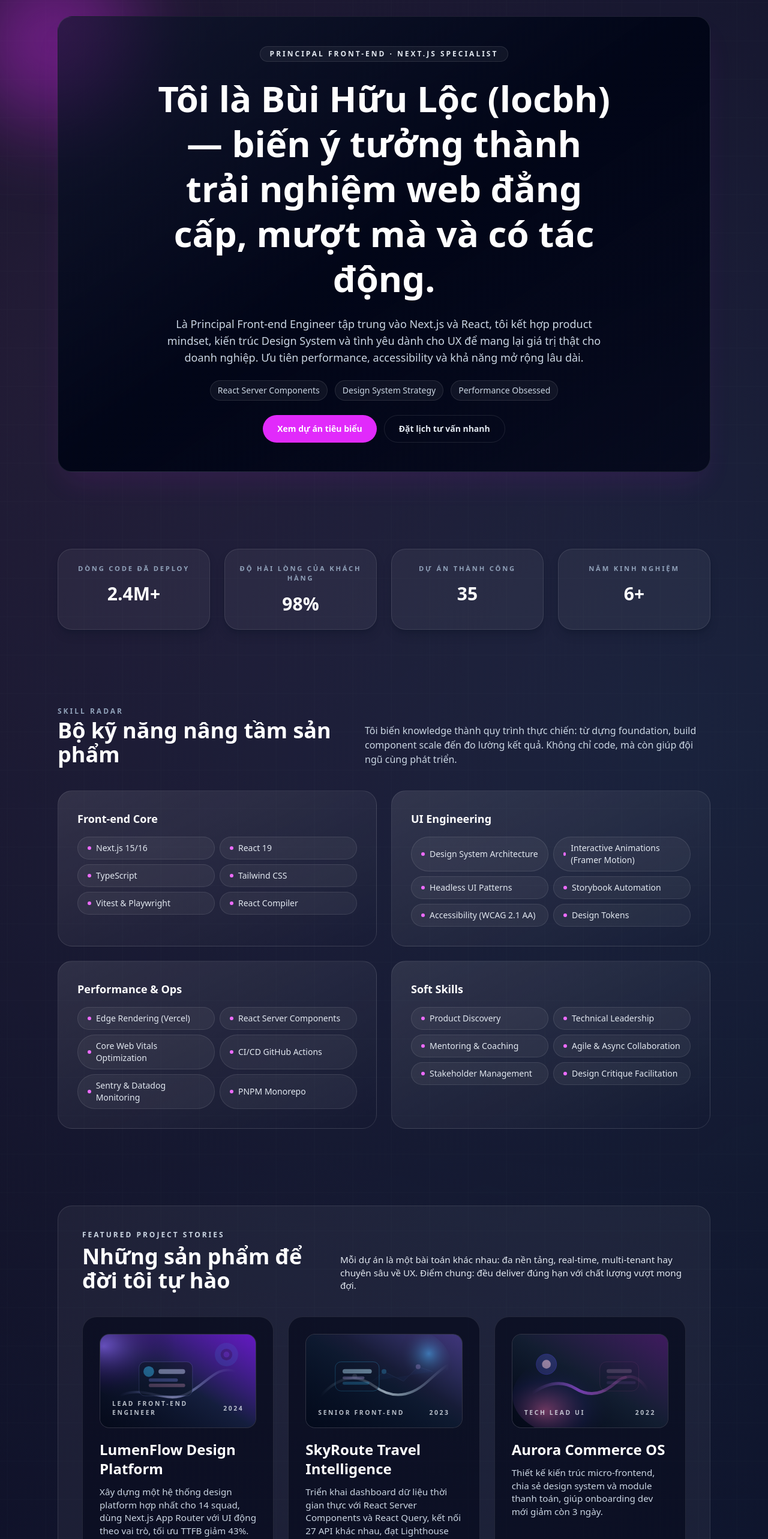
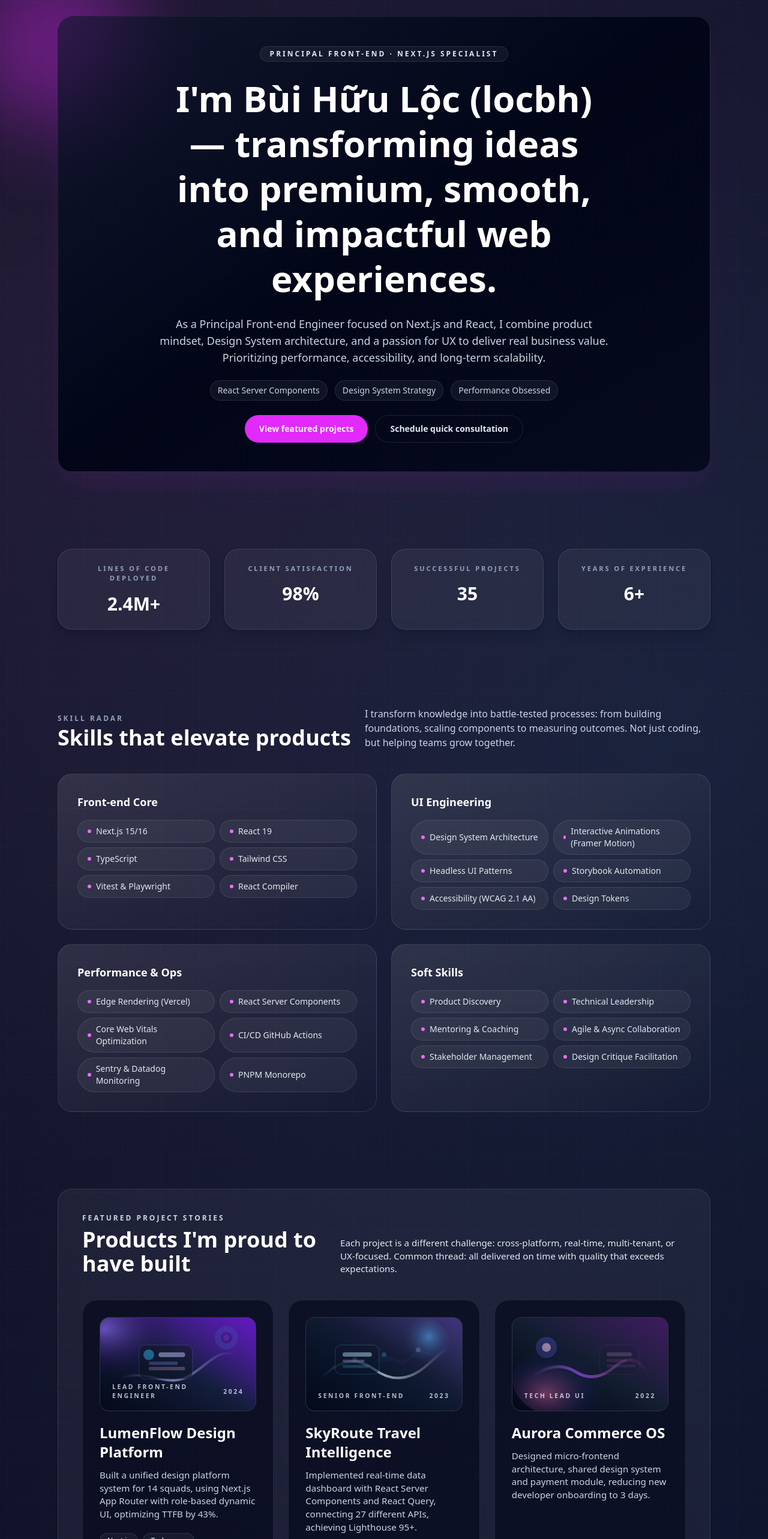
Before and after one commit to locbh3010/portfolio, a Next.js app: page / in a window 1280 px wide. Shown: the part 200-2766 px from the top of the page at 60% size. Built offline with nearby package versions, Linux system fonts and the light colour scheme.

Commit message:
Update layout and page content to improve English localization, enhancing descriptions, keywords, and project details for better clarity and professionalism.

```diff
--- a/src/app/page.tsx
+++ b/src/app/page.tsx
@@ -9,19 +9,19 @@ import Link from "next/link";
 
 const highlights = [
 	{
-		label: "Dòng code đã deploy",
+		label: "Lines of code deployed",
 		value: "2.4M+",
 	},
 	{
-		label: "Độ hài lòng của khách hàng",
+		label: "Client satisfaction",
 		value: "98%",
 	},
 	{
-		label: "Dự án thành công",
+		label: "Successful projects",
 		value: "35",
 	},
 	{
-		label: "Năm kinh nghiệm",
+		label: "Years of experience",
 		value: "6+",
 	},
 ];
@@ -77,33 +77,32 @@ const projects = [
 	{
 		name: "LumenFlow Design Platform",
 		description:
-			"Xây dựng một hệ thống design platform hợp nhất cho 14 squad, dùng Next.js App Router với UI động theo vai trò, tối ưu TTFB giảm 43%.",
+			"Built a unified design platform system for 14 squads, using Next.js App Router with role-based dynamic UI, optimizing TTFB by 43%.",
 		role: "Lead Front-end Engineer",
 		year: "2024",
 		image: "/projects/lumenflow.svg",
 		imageAlt:
-			"Giao diện dashboard design system với biểu đồ và component preview",
+			"Design system dashboard interface with charts and component preview",
 		stack: ["Next.js", "Turborepo", "Tailwind CSS", "Storybook", "GraphQL"],
 	},
 	{
 		name: "SkyRoute Travel Intelligence",
 		description:
-			"Triển khai dashboard dữ liệu thời gian thực với React Server Components và React Query, kết nối 27 API khác nhau, đạt Lighthouse 95+.",
+			"Implemented real-time data dashboard with React Server Components and React Query, connecting 27 different APIs, achieving Lighthouse 95+.",
 		role: "Senior Front-end",
 		year: "2023",
 		image: "/projects/skyroute.svg",
-		imageAlt:
-			"Bảng điều khiển dữ liệu du lịch với bản đồ và đường dẫn chuyến đi",
+		imageAlt: "Travel data dashboard with map and trip route visualization",
 		stack: ["React", "React Query", "D3.js", "Supabase", "Mapbox"],
 	},
 	{
 		name: "Aurora Commerce OS",
 		description:
-			"Thiết kế kiến trúc micro-frontend, chia sẻ design system và module thanh toán, giúp onboarding dev mới giảm còn 3 ngày.",
+			"Designed micro-frontend architecture, shared design system and payment module, reducing new developer onboarding to 3 days.",
 		role: "Tech Lead UI",
 		year: "2022",
 		image: "/projects/aurora.svg",
-		imageAlt: "Hệ thống thương mại điện tử với các module UI sáng tạo",
+		imageAlt: "E-commerce system with innovative UI modules",
 		stack: ["Next.js", "Module Federation", "Tailwind CSS", "Nx", "Playwright"],
 	},
 ];
@@ -113,19 +112,19 @@ const timelines = [
 		period: "2024 ↔ 2025",
 		title: "Principal Front-end Engineer · Nimbus Labs",
 		description:
-			"Dẫn dắt guild UI, triển khai Next.js 15 với React Compiler, tự động hóa E2E multi-tenant, giúp tăng tốc độ release lên 2 lần/tuần.",
+			"Led UI guild, implemented Next.js 15 with React Compiler, automated E2E multi-tenant testing, increasing release velocity to 2x per week.",
 	},
 	{
 		period: "2021 ↔ 2024",
 		title: "Senior Front-end Developer · Stellar Studio",
 		description:
-			"Đồng kiến tạo design system đa nền tảng, tích hợp Theme Editor real-time, chuẩn hóa codebase TypeScript và test coverage 92%.",
+			"Co-created cross-platform design system, integrated real-time Theme Editor, standardized TypeScript codebase with 92% test coverage.",
 	},
 	{
 		period: "2019 ↔ 2021",
 		title: "Front-end Engineer · Pixel Forge",
 		description:
-			"Tập trung vào performance, tối ưu bundle và lazy-hydration, xây dựng component library hỗ trợ 9 ngôn ngữ.",
+			"Focused on performance, optimized bundle and lazy-hydration, built component library supporting 9 languages.",
 	},
 ];
 
@@ -136,7 +135,7 @@ const contactItems = [
 		href: "mailto:hello@locbh.dev",
 	},
 	{
-		label: "Điện thoại",
+		label: "Phone",
 		value: "+84 911 123 456",
 		href: "tel:+84911123456",
 	},
@@ -151,8 +150,8 @@ const contactItems = [
 		href: "https://github.com/locbh",
 	},
 	{
-		label: "Địa điểm",
-		value: "TP. Hồ Chí Minh · Remote-friendly",
+		label: "Location",
+		value: "Ho Chi Minh City · Remote-friendly",
 	},
 ];
 
@@ -234,11 +233,7 @@ export default function Home() {
 
 	const handleSpotlightMove = useCallback(
 		(event: MouseEvent<HTMLElement>) => {
-			setSpotlightPosition(
-				event.currentTarget,
-				event.clientX,
-				event.clientY
-			);
+			setSpotlightPosition(event.currentTarget, event.clientX, event.clientY);
 		},
 		[setSpotlightPosition]
 	);
@@ -255,11 +250,7 @@ export default function Home() {
 			const touch = event.touches[0];
 			if (!touch) return;
 
-			setSpotlightPosition(
-				event.currentTarget,
-				touch.clientX,
-				touch.clientY
-			);
+			setSpotlightPosition(event.currentTarget, touch.clientX, touch.clientY);
 		},
 		[setSpotlightPosition]
 	);
@@ -444,14 +435,14 @@ export default function Home() {
 							Principal Front-end · Next.js Specialist
 						</p>
 						<h1 className="font-heading text-3xl leading-tight font-semibold text-white sm:text-4xl md:text-5xl lg:text-6xl">
-							Tôi là Bùi Hữu Lộc (locbh) — biến ý tưởng thành trải nghiệm web
-							đẳng cấp, mượt mà và có tác động.
+							I&apos;m Bùi Hữu Lộc (locbh) — transforming ideas into premium,
+							smooth, and impactful web experiences.
 						</h1>
 						<p className="text-base text-slate-300 sm:text-lg">
-							Là Principal Front-end Engineer tập trung vào Next.js và React,
-							tôi kết hợp product mindset, kiến trúc Design System và tình yêu
-							dành cho UX để mang lại giá trị thật cho doanh nghiệp. Ưu tiên
-							performance, accessibility và khả năng mở rộng lâu dài.
+							As a Principal Front-end Engineer focused on Next.js and React, I
+							combine product mindset, Design System architecture, and a passion
+							for UX to deliver real business value. Prioritizing performance,
+							accessibility, and long-term scalability.
 						</p>
 						<div className="flex flex-wrap justify-start gap-2 text-sm text-slate-300 sm:justify-center sm:gap-3">
 							<span className="rounded-full border border-white/10 bg-white/5 px-3 py-1.5">
@@ -469,13 +460,13 @@ export default function Home() {
 								href="#projects"
 								className="inline-flex items-center justify-center rounded-full bg-fuchsia-500 px-6 py-3 text-sm font-semibold text-white transition hover:bg-fuchsia-400"
 							>
-								Xem dự án tiêu biểu
+								View featured projects
 							</Link>
 							<Link
 								href="#contact"
 								className="inline-flex items-center justify-center rounded-full border border-white/10 px-6 py-3 text-sm font-semibold text-slate-200 transition hover:border-fuchsia-500 hover:text-white"
 							>
-								Đặt lịch tư vấn nhanh
+								Schedule quick consultation
 							</Link>
 						</div>
 					</div>
@@ -522,13 +513,13 @@ export default function Home() {
 								Skill Radar
 							</p>
 							<h2 className="text-2xl font-semibold text-white sm:text-3xl md:text-4xl">
-								Bộ kỹ năng nâng tầm sản phẩm
+								Skills that elevate products
 							</h2>
 						</div>
 						<p className="max-w-xl text-sm text-slate-300 sm:text-base">
-							Tôi biến knowledge thành quy trình thực chiến: từ dựng foundation,
-							build component scale đến đo lường kết quả. Không chỉ code, mà còn
-							giúp đội ngũ cùng phát triển.
+							I transform knowledge into battle-tested processes: from building
+							foundations, scaling components to measuring outcomes. Not just
+							coding, but helping teams grow together.
 						</p>
 					</div>
 
@@ -575,13 +566,13 @@ export default function Home() {
 								Featured Project Stories
 							</p>
 							<h2 className="text-2xl font-semibold text-white sm:text-3xl lg:text-4xl">
-								Những sản phẩm để đời tôi tự hào
+								Products I&apos;m proud to have built
 							</h2>
 						</div>
 						<p className="max-w-xl text-sm text-slate-200 sm:text-[0.95rem]">
-							Mỗi dự án là một bài toán khác nhau: đa nền tảng, real-time,
-							multi-tenant hay chuyên sâu về UX. Điểm chung: đều deliver đúng
-							hạn với chất lượng vượt mong đợi.
+							Each project is a different challenge: cross-platform, real-time,
+							multi-tenant, or UX-focused. Common thread: all delivered on time
+							with quality that exceeds expectations.
 						</p>
 					</div>
 
@@ -608,19 +599,19 @@ export default function Home() {
 							Career Timeline
 						</p>
 						<h2 className="text-2xl font-semibold text-white sm:text-3xl md:text-4xl">
-							Hành trình nâng cấp kỹ năng liên tục
+							Journey of continuous skill elevation
 						</h2>
 						<p className="text-sm text-slate-300 sm:text-[0.95rem]">
-							Tôi tạo ảnh hưởng không chỉ bằng dòng code, mà còn bằng cách xây
-							dựng quy trình, chia sẻ kiến thức và thúc đẩy đội ngũ đi nhanh hơn
-							với chất lượng cao hơn.
+							I create impact not just through code, but by building processes,
+							sharing knowledge, and empowering teams to move faster with higher
+							quality.
 						</p>
 						<div className="space-y-4 sm:space-y-5 md:space-y-6 md:border-l md:border-white/10 md:pl-6">
 							{timelines.map(item => (
 								<div key={item.title} className="relative md:pl-6">
 									<span className="absolute top-5 -left-3 hidden h-2.5 w-2.5 rounded-full bg-fuchsia-400 md:block" />
 									<div
-										className="spotlight-card group space-y-2 rounded-2xl border border-white/10 bg-white/5 p-4 transform-gpu transition hover:-translate-y-1.5 hover:border-fuchsia-500/60 hover:shadow-lg hover:shadow-fuchsia-500/10 md:rounded-none md:border-0 md:bg-transparent md:p-0"
+										className="spotlight-card group transform-gpu space-y-2 rounded-2xl border border-white/10 bg-white/5 p-4 transition hover:-translate-y-1.5 hover:border-fuchsia-500/60 hover:shadow-lg hover:shadow-fuchsia-500/10 md:rounded-none md:border-0 md:bg-transparent md:p-0"
 										{...spotlightHandlers}
 									>
 										<p className="text-[0.7rem] tracking-[0.25em] text-fuchsia-300 uppercase sm:text-xs">
@@ -640,7 +631,7 @@ export default function Home() {
 
 					<div className="flex flex-col gap-5 sm:gap-6">
 						<div
-							className="spotlight-card group rounded-3xl border border-white/10 bg-white/5 p-5 transform-gpu transition hover:-translate-y-2 hover:border-fuchsia-500/60 hover:shadow-2xl hover:shadow-fuchsia-500/10 sm:p-6"
+							className="spotlight-card group transform-gpu rounded-3xl border border-white/10 bg-white/5 p-5 transition hover:-translate-y-2 hover:border-fuchsia-500/60 hover:shadow-2xl hover:shadow-fuchsia-500/10 sm:p-6"
 							{...spotlightHandlers}
 						>
 							<h3 className="text-[0.75rem] font-semibold tracking-[0.25em] text-slate-300 uppercase sm:text-sm">
@@ -648,32 +639,33 @@ export default function Home() {
 							</h3>
 							<ul className="mt-3 space-y-3 text-sm text-slate-200 sm:mt-4 sm:space-y-4">
 								<li className="leading-relaxed">
-									<span className="mr-2 text-fuchsia-300">•</span>Tối ưu Core
-									Web Vitals cho sản phẩm multi-tenant, tăng 23% conversion.
+									<span className="mr-2 text-fuchsia-300">•</span>Optimized Core
+									Web Vitals for multi-tenant product, increased conversion by
+									23%.
 								</li>
 								<li className="leading-relaxed">
-									<span className="mr-2 text-fuchsia-300">•</span>Rút ngắn thời
-									gian build release từ 18 phút xuống còn 7 phút nhờ Turborepo &
+									<span className="mr-2 text-fuchsia-300">•</span>Reduced build
+									release time from 18 minutes to 7 minutes using Turborepo &
 									distributed caching.
 								</li>
 								<li className="leading-relaxed">
-									<span className="mr-2 text-fuchsia-300">•</span>Tạo chương
-									trình mentorship nội bộ, nâng cấp kỹ năng UI cho 12 developer
-									chỉ trong 3 tháng.
+									<span className="mr-2 text-fuchsia-300">•</span>Created
+									internal mentorship program, upgraded UI skills for 12
+									developers in just 3 months.
 								</li>
 							</ul>
 						</div>
 						<div
-							className="spotlight-card group rounded-3xl border border-white/10 bg-slate-950/60 p-5 transform-gpu transition hover:-translate-y-2 hover:border-fuchsia-500/60 hover:shadow-2xl hover:shadow-fuchsia-500/10 sm:p-6"
+							className="spotlight-card group transform-gpu rounded-3xl border border-white/10 bg-slate-950/60 p-5 transition hover:-translate-y-2 hover:border-fuchsia-500/60 hover:shadow-2xl hover:shadow-fuchsia-500/10 sm:p-6"
 							{...spotlightHandlers}
 						>
 							<h3 className="text-[0.75rem] font-semibold tracking-[0.25em] text-slate-300 uppercase sm:text-sm">
-								Sáng tạo khác biệt
+								Creative differentiation
 							</h3>
 							<p className="mt-3 text-sm text-slate-300 sm:mt-4 sm:text-[0.95rem]">
-								Tôi yêu thích thử nghiệm công nghệ mới như React Compiler,
-								Generative UI và các workflow GitHub Copilot để nâng cao tốc độ
-								phát triển mà vẫn đảm bảo chất lượng.
+								I love experimenting with new technologies like React Compiler,
+								Generative UI, and GitHub Copilot workflows to accelerate
+								development while maintaining quality.
 							</p>
 						</div>
 					</div>
@@ -691,11 +683,11 @@ export default function Home() {
 							Testimonials
 						</p>
 						<h2 className="text-2xl font-semibold text-white sm:text-3xl md:text-4xl">
-							Được tin tưởng bởi team toàn cầu
+							Trusted by global teams
 						</h2>
 						<p className="text-sm text-slate-300 sm:text-[0.95rem]">
-							Đồng đội mô tả tôi là người kết nối giữa business, thiết kế và
-							engineering — giúp đội ngũ tập trung vào outcome thay vì output.
+							Colleagues describe me as a bridge between business, design, and
+							engineering — helping teams focus on outcomes rather than outputs.
 						</p>
 					</div>
 					<div className="grid gap-4 sm:gap-6 md:grid-cols-2">
@@ -706,9 +698,9 @@ export default function Home() {
 							{...spotlightHandlers}
 						>
 							<p className="text-sm text-slate-200 sm:text-[0.95rem]">
-								“Lộc mang đến mindset sản phẩm sắc bén và khả năng biến mockup
-								phức tạp thành UI sống động, performance cao trong thời gian
-								đáng kinh ngạc.”
+								&ldquo;Loc brings sharp product mindset and the ability to
+								transform complex mockups into vibrant, high-performance UI in
+								remarkably short time.&rdquo;
 							</p>
 							<footer className="mt-auto text-[0.75rem] text-slate-400 sm:text-xs">
 								Quang Tran · VP of Product, Nimbus Labs
@@ -721,9 +713,9 @@ export default function Home() {
 							{...spotlightHandlers}
 						>
 							<p className="text-sm text-slate-200 sm:text-[0.95rem]">
-								“Khả năng dẫn dắt guild front-end giúp chúng tôi chuẩn hóa code
-								base, giảm 40% bug do regression. Lộc luôn đi đầu trong việc
-								chia sẻ kiến thức.”
+								&ldquo;His ability to lead the front-end guild helped us
+								standardize our codebase, reducing regression bugs by 40%. Loc
+								is always at the forefront of knowledge sharing.&rdquo;
 							</p>
 							<footer className="mt-auto text-[0.75rem] text-slate-400 sm:text-xs">
 								Thao Le · Engineering Manager, Stellar Studio
@@ -744,61 +736,61 @@ export default function Home() {
 							Workflow
 						</p>
 						<h2 className="text-2xl font-semibold text-white sm:text-3xl md:text-4xl">
-							Quy trình cộng tác từng bước rõ ràng
+							Clear step-by-step collaboration process
 						</h2>
 						<p className="text-sm text-slate-300 sm:text-[0.95rem]">
-							Tôi tin rằng sản phẩm tuyệt vời được tạo nên từ sự hợp tác thân
-							thiện và minh bạch. Đây là cách tôi làm việc với đối tác và đội
-							ngũ.
+							I believe great products are built through friendly and
+							transparent collaboration. This is how I work with partners and
+							teams.
 						</p>
 					</div>
 					<div className="grid gap-3 text-sm text-slate-200 sm:gap-4">
 						<div
-							className="spotlight-card group rounded-2xl border border-white/10 bg-white/5 p-4 transform-gpu transition hover:-translate-y-2 hover:border-fuchsia-500/60 hover:shadow-xl hover:shadow-fuchsia-500/10"
+							className="spotlight-card group transform-gpu rounded-2xl border border-white/10 bg-white/5 p-4 transition hover:-translate-y-2 hover:border-fuchsia-500/60 hover:shadow-xl hover:shadow-fuchsia-500/10"
 							{...spotlightHandlers}
 						>
 							<p className="text-[0.7rem] tracking-[0.25em] text-fuchsia-300 uppercase sm:text-xs">
 								01 · Immersion
 							</p>
 							<p className="mt-2 leading-relaxed">
-								Nghiên cứu business, persona, journey và constraint kỹ thuật để
-								cùng chốt mục tiêu rõ ràng.
+								Research business, personas, user journeys, and technical
+								constraints to align on clear objectives together.
 							</p>
 						</div>
 						<div
-							className="spotlight-card group rounded-2xl border border-white/10 bg-white/5 p-4 transform-gpu transition hover:-translate-y-2 hover:border-fuchsia-500/60 hover:shadow-xl hover:shadow-fuchsia-500/10"
+							className="spotlight-card group transform-gpu rounded-2xl border border-white/10 bg-white/5 p-4 transition hover:-translate-y-2 hover:border-fuchsia-500/60 hover:shadow-xl hover:shadow-fuchsia-500/10"
 							{...spotlightHandlers}
 						>
 							<p className="text-[0.7rem] tracking-[0.25em] text-fuchsia-300 uppercase sm:text-xs">
 								02 · Blueprint
 							</p>
 							<p className="mt-2 leading-relaxed">
-								Thiết kế kiến trúc front-end, define contract API, xây dựng
-								component plan và test strategy.
+								Design front-end architecture, define API contracts, build
+								component plans and test strategy.
 							</p>
 						</div>
 						<div
-							className="spotlight-card group rounded-2xl border border-white/10 bg-white/5 p-4 transform-gpu transition hover:-translate-y-2 hover:border-fuchsia-500/60 hover:shadow-xl hover:shadow-fuchsia-500/10"
+							className="spotlight-card group transform-gpu rounded-2xl border border-white/10 bg-white/5 p-4 transition hover:-translate-y-2 hover:border-fuchsia-500/60 hover:shadow-xl hover:shadow-fuchsia-500/10"
 							{...spotlightHandlers}
 						>
 							<p className="text-[0.7rem] tracking-[0.25em] text-fuchsia-300 uppercase sm:text-xs">
 								03 · Build & Iterate
 							</p>
 							<p className="mt-2 leading-relaxed">
-								Code sạch, review kỹ, pair programming và liên tục đo lường
-								performance để đảm bảo chất lượng.
+								Clean code, thorough reviews, pair programming, and continuous
+								performance monitoring to ensure quality.
 							</p>
 						</div>
 						<div
-							className="spotlight-card group rounded-2xl border border-white/10 bg-white/5 p-4 transform-gpu transition hover:-translate-y-2 hover:border-fuchsia-500/60 hover:shadow-xl hover:shadow-fuchsia-500/10"
+							className="spotlight-card group transform-gpu rounded-2xl border border-white/10 bg-white/5 p-4 transition hover:-translate-y-2 hover:border-fuchsia-500/60 hover:shadow-xl hover:shadow-fuchsia-500/10"
 							{...spotlightHandlers}
 						>
 							<p className="text-[0.7rem] tracking-[0.25em] text-fuchsia-300 uppercase sm:text-xs">
 								04 · Launch & Scale
 							</p>
 							<p className="mt-2 leading-relaxed">
-								Deploy tự tin, monitor liên tục và optimize dựa trên dữ liệu
-								thực tế của người dùng.
+								Deploy with confidence, monitor continuously, and optimize based
+								on real user data.
 							</p>
 						</div>
 					</div>
@@ -818,24 +810,25 @@ export default function Home() {
 								Contact
 							</p>
 							<h2 className="text-2xl font-semibold text-white sm:text-3xl md:text-4xl">
-								Cùng tạo ra sản phẩm đáng nhớ
+								Let&apos;s create memorable products together
 							</h2>
 							<p className="text-sm text-slate-300 sm:text-[0.95rem]">
-								Mở lòng với cơ hội freelance, project ngắn hạn hoặc hợp tác dài
-								hơi. Tôi ưu tiên những dự án tạo tác động lớn đến người dùng.
+								Open to freelance opportunities, short-term projects, or
+								long-term collaborations. I prioritize projects that create
+								significant impact for users.
 							</p>
 							<Link
 								href="mailto:hello@locbh.dev"
 								className="inline-flex items-center gap-2 rounded-full bg-fuchsia-500 px-5 py-3 text-sm font-semibold text-white transition hover:bg-fuchsia-400 sm:px-6"
 							>
-								Gửi email ngay
+								Send email now
 							</Link>
 						</div>
 						<div className="grid gap-3 text-sm text-slate-200 sm:gap-4 md:grid-cols-2">
 							{contactItems.map(item => (
 								<div
 									key={item.label}
-									className="spotlight-card group rounded-2xl border border-white/10 bg-slate-950/60 p-4 transform-gpu transition hover:-translate-y-2 hover:border-fuchsia-500/60 hover:shadow-xl hover:shadow-fuchsia-500/10"
+									className="spotlight-card group transform-gpu rounded-2xl border border-white/10 bg-slate-950/60 p-4 transition hover:-translate-y-2 hover:border-fuchsia-500/60 hover:shadow-xl hover:shadow-fuchsia-500/10"
 									{...spotlightHandlers}
 								>
 									<p className="text-[0.7rem] tracking-[0.25em] text-slate-400 uppercase sm:text-xs">
```
Also changed, not shown: src/app/layout.tsx (+4 -4 lines).
